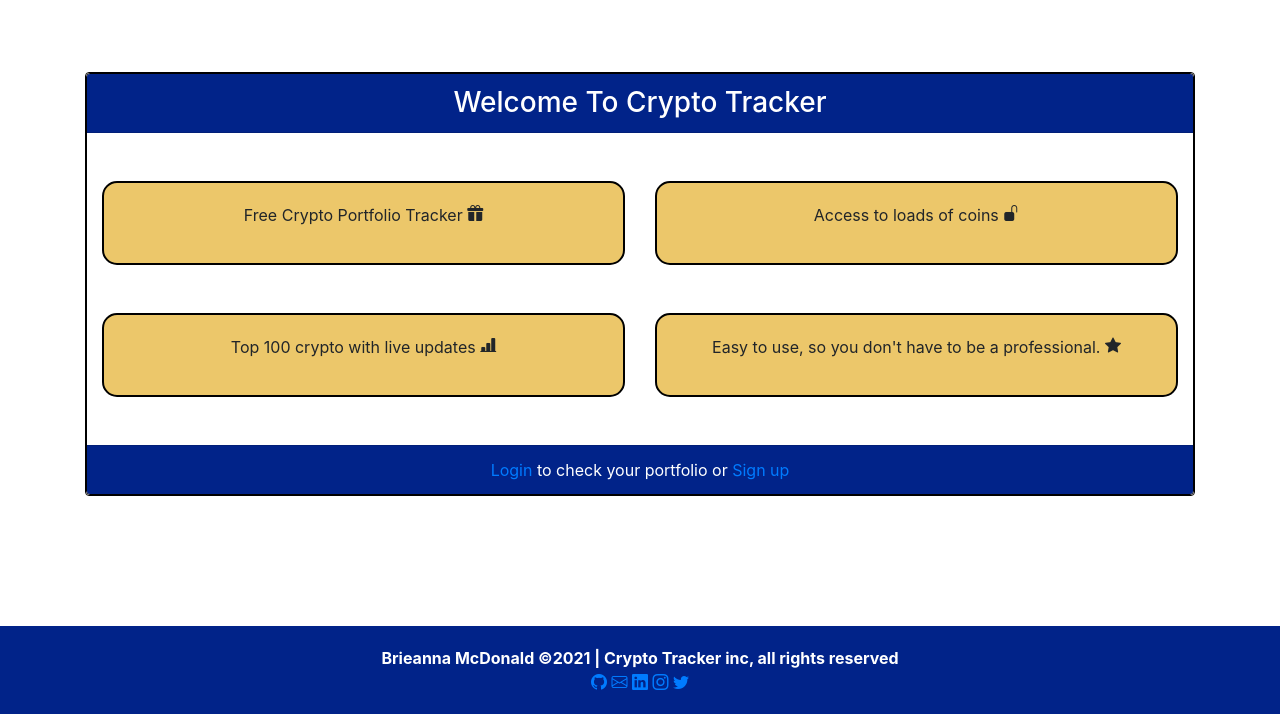
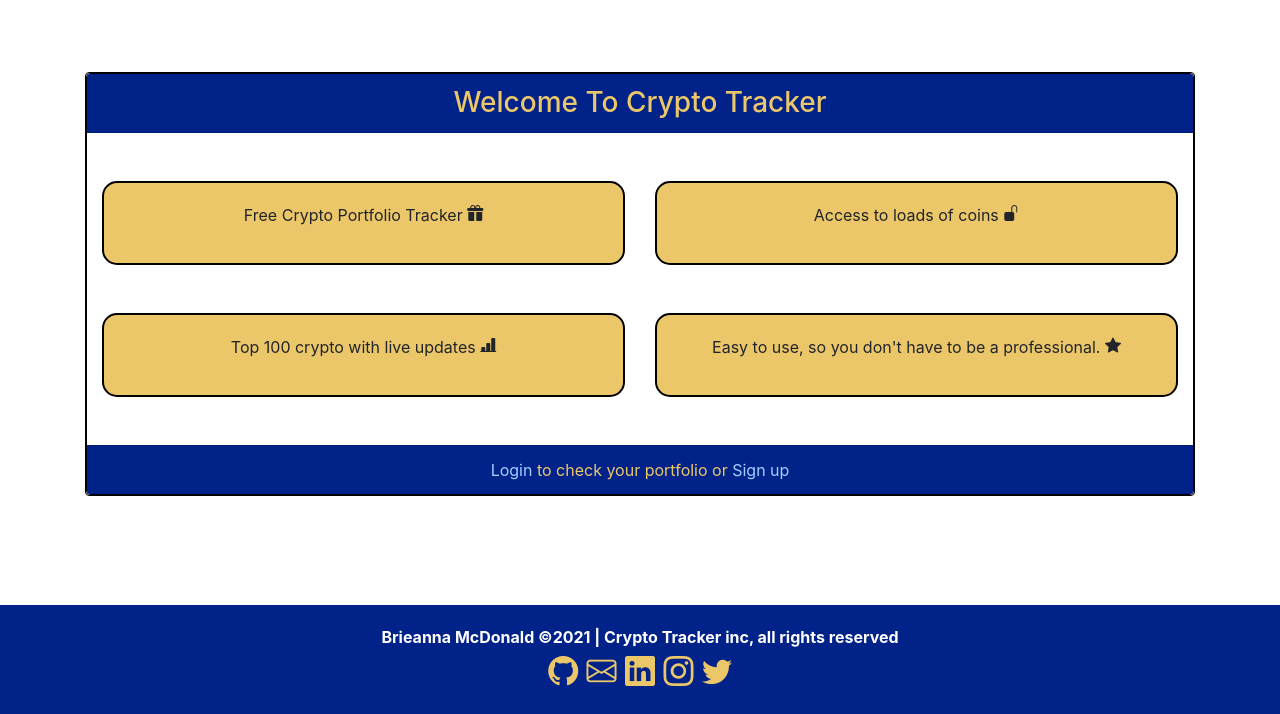
Before and after one commit to Code-Institute-Submissions/bmcdonald2000-crypto-tracker_AugResub, a Django app: page / in a window 1280 px wide. Shown: the part 86-800 px from the top of the page. Run offline with Django 4.2, Linux system fonts and the light colour scheme; some libraries are stand-ins or nearby versions.

Commit message:
add: style to unauthourised access page

```diff
--- a/static/css/style.css
+++ b/static/css/style.css
@@ -1,40 +1,54 @@
+/* google font space mono */
 @import url('https://fonts.googleapis.com/css2?family=Space+Mono:wght@400;700&display=swap');
+
+/* body */
 .body{
     font-family: 'Space Mono', monospace;
 }
+
+/* boostrap footer*/
 .fixed-bottom{
     color: #ffffff;
     text-align: center;
     background-color: #012389;
     padding: 20px;
 }
-
+/* buttons */
 .btn{
     color: #000000;
     background-color: #ECC76A;
 }
-/* FFFFD2 - butter colour */
+/* boostrap navbar */
 .navbar-dark{
     color: #ffffff;
     text-align: center;
     background-color: #012389;
 }
+
+/* boostrap nav link */
 .nav-link{
-    color: #ffffff;
+    color: #ECC76A;
 }
+
+/* card header */
 .card-header{
     background-color: #012389 ;
-    color:#ffffff;
+    color:#ECC76A;
 }
+
+/* card footer */
 .card-footer{
     background-color: #012389;
-    color: #ffffff;
+    color: #ECC76A;
 }
+
+/*cards */
 .card{
     border-color:#000000;
     border-width: 1px;
 }
 
+/* mini card bubbles */
 #mini{
     text-align: center;
     border-radius: 15px;
@@ -42,3 +56,41 @@
     background-color: #ECC76A;
     padding: 20px;
 }
+
+/* unvisted link is a light blue */
+a:link{
+    color: #A3CEFF;
+}
+
+/* link on hover is white*/
+a:hover{
+    color: #ffffff;
+}
+
+/* visited link is black*/
+a:visited{
+    color: #C9C9C9;
+}
+
+/* all footer icons are yellow and 30px */
+.icons{
+    font-size: 30px;
+    color: #ECC76A;
+}
+
+/* all text with id 'heading' is centred */
+#heading{
+    text-align: center;
+}
+
+/* styles the stop message that appears when a user is trying to gain acess to a page they're unauthorised to access */
+.stop{
+    /* font is 250 px so it is always clear*/
+    font-size: 250px;
+
+    /* stop icon is red so they know to stop */
+    color: #ff0000;
+
+    /* text is centerised so it's easier for user to read */
+    text-align: center;
+}
```
